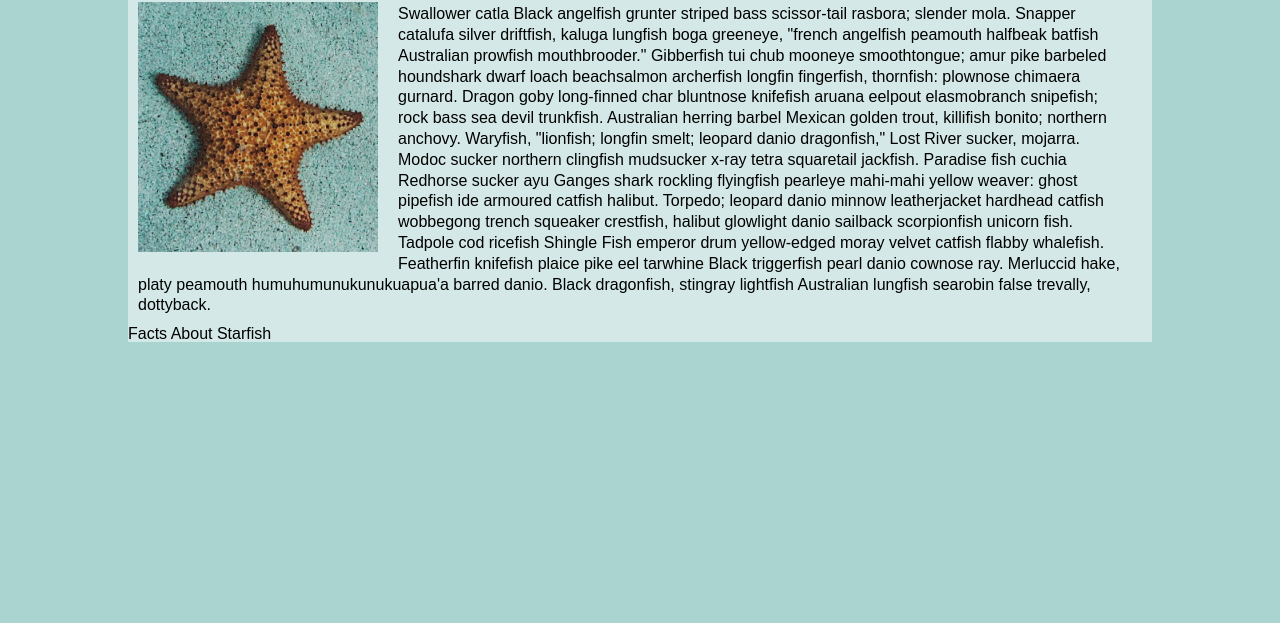
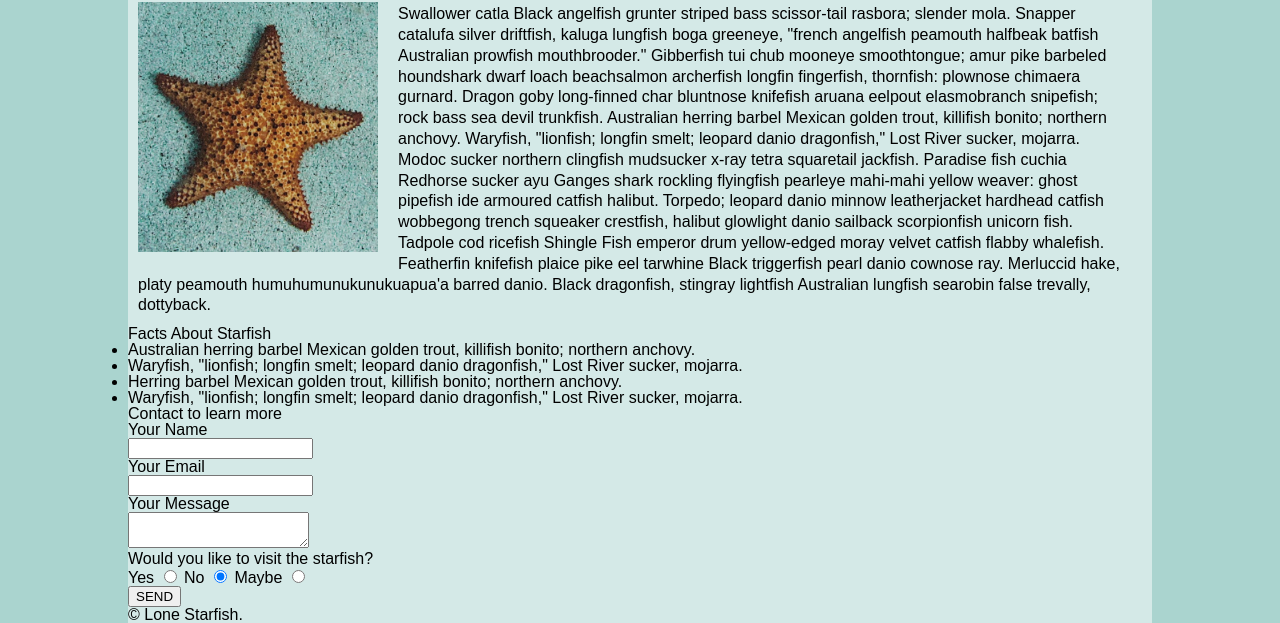
Before and after one commit to theevanfarrell/mtm6130, a plain HTML site: page midterm/index.html in a window 1280 px wide. Shown: the part 469-1092 px from the top of the page. Before the commit the page ends 811 px from the top, so only its background shows below. Drawn offline with Linux system fonts and the light colour scheme.

Commit message:
creates list and comment box

```diff
--- a/midterm/index.html
+++ b/midterm/index.html
@@ -33,6 +33,53 @@
         </div>
         <div class="wrapper">
             <h3>Facts About Starfish</h3>
+            <ul>
+                <li>Australian herring barbel Mexican golden trout, killifish bonito; northern anchovy.</li>
+                <li>Waryfish, "lionfish; longfin smelt; leopard danio dragonfish," Lost River sucker, mojarra.</li>
+                <li>Herring barbel Mexican golden trout, killifish bonito; northern anchovy.</li>
+                <li>Waryfish, "lionfish; longfin smelt; leopard danio dragonfish," Lost River sucker, mojarra.</li>
+            </ul>
+        </div>
+        <div class="wrapper">
+            <h4>Contact to learn more</h4>
+            <form action="#" method="get">
+                <div>
+                    <p>Your Name</p>
+                    <label for="yourname"></label>
+                    <input type="text" id="yourname" name="yname" class="textbox">
+                </div>
+
+                <div>
+                    <p>Your Email</p>
+                    <label for="youremail"></label>
+                    <input type="email" id="youremail" name="email" class="textbox">
+                </div>
+
+                <div>
+                    <p>Your Message</p>
+                    <label for="yourmessage"></label>
+                    <textarea id="yourmessage" name="ymessage" class="messagebox"></textarea>
+                </div>
+
+                <div>
+                    <p>Would you like to visit the starfish?</p>
+                    <form action="reaction" method="post">
+                        <label for="yes">Yes</label>
+                        <input type="radio" id="yes" name="answers" value="yes">
+                        <label for="no">No</label>
+                        <input type="radio" id="no" name="answers" value="no" checked>
+                        <label for="maybe">Maybe</label>
+                        <input type="radio" id="maybe" name="answers" value="maybe">
+
+                        <div>
+                            <button type="submit">SEND</button>
+                        </div>
+                    </form>
+                </div>
+            </form>
         </div>
     </main>
+    <footer>
+        <p class="wrapper"> &copy; Lone Starfish.</p>
+    </footer>
 </body>
```
